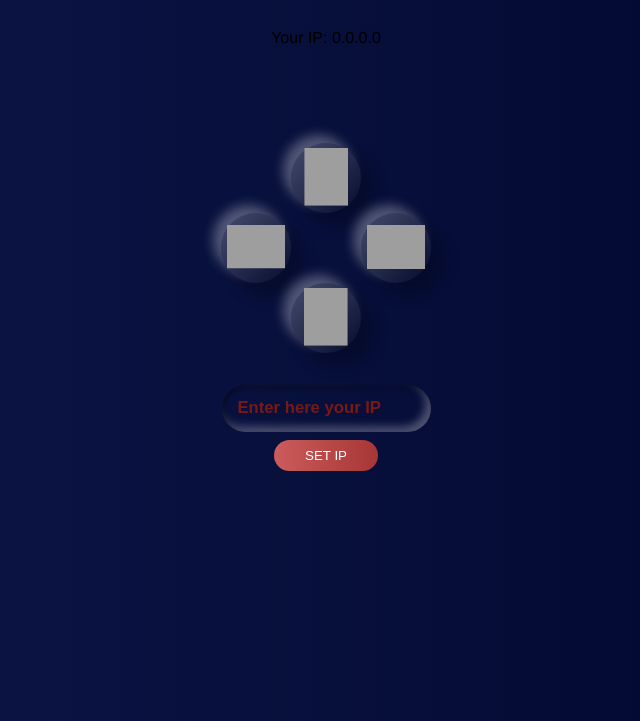
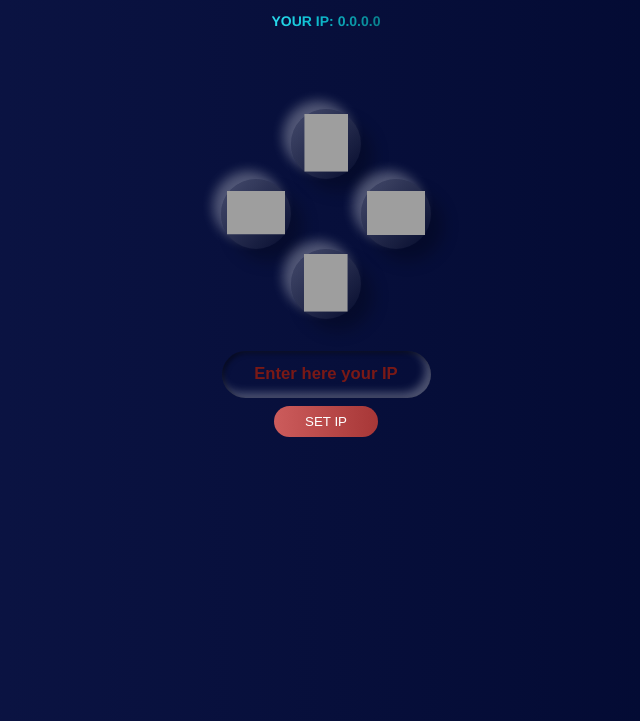
Before and after one commit to schier-jonasz/arduinoControlPage, a plain HTML site: page index.html in a window 1280 px wide. Shown: the part 79-800 px from the top of the page, without its empty margins (314-954 px from the left). Drawn offline with Linux system fonts and the light colour scheme; grey boxes are pictures that could not be loaded; a web font is replaced by a local one.

Commit message:
styled IP paragraph

```diff
--- a/style.css
+++ b/style.css
@@ -31,6 +31,16 @@ html {
     text-transform: uppercase;
     font-weight: 700;
     margin-top: 0;
+}
+
+.header__ip {
+    margin: 0;
+    font-size: 14px;
+    font-weight: 700;
+    background-image: linear-gradient( 110.9deg,  rgba(44,221,239,1) 1.1%, rgba(14,191,210,1) 37.6%, rgba(8,127,140,1) 99.2% );
+    -webkit-background-clip: text;
+    -webkit-text-fill-color: transparent;
+    text-transform: uppercase;
 }
 
 .main {
@@ -127,6 +137,7 @@ html {
    transition: all 0.2s ease-in-out;
    appearance: none;
    color: #F72C25;
+   text-align: center;
 }
 
 .form__ip:focus {
```
